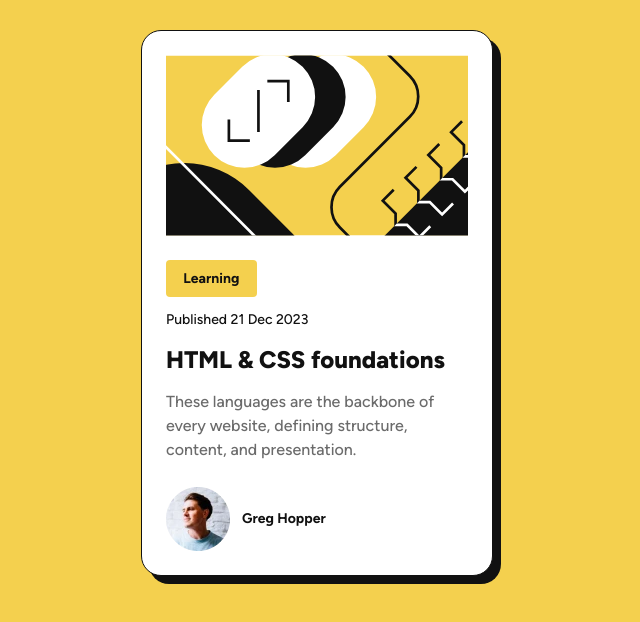
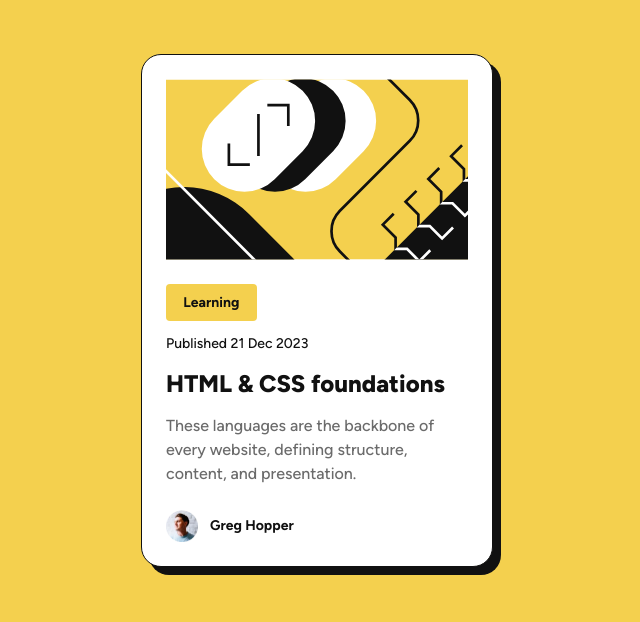
Before and after one commit to pruwt/blog-preview-component, a plain HTML site: page blog-preview-card-main/index.html in a window 1280 px wide. Shown: the whole page, without its empty margins (323-963 px from the left). Drawn offline with Linux system fonts and the light colour scheme.

Commit message:
fixed icon

```diff
--- a/blog-preview-card-main/styles.css
+++ b/blog-preview-card-main/styles.css
@@ -60,6 +60,7 @@
     align-items: center;
     font-family:'Figtree';
     background-color: #F4D04E;
+    padding: 24px;
 
   }
 
@@ -124,3 +125,11 @@
     color: #111111;
     font-weight: bold;
   }
+  .icon{
+    height: 32px;
+    width: 32px;
+  }
+  h1:hover{
+    color: #F4D04E;
+    cursor: pointer;
+  }
```
